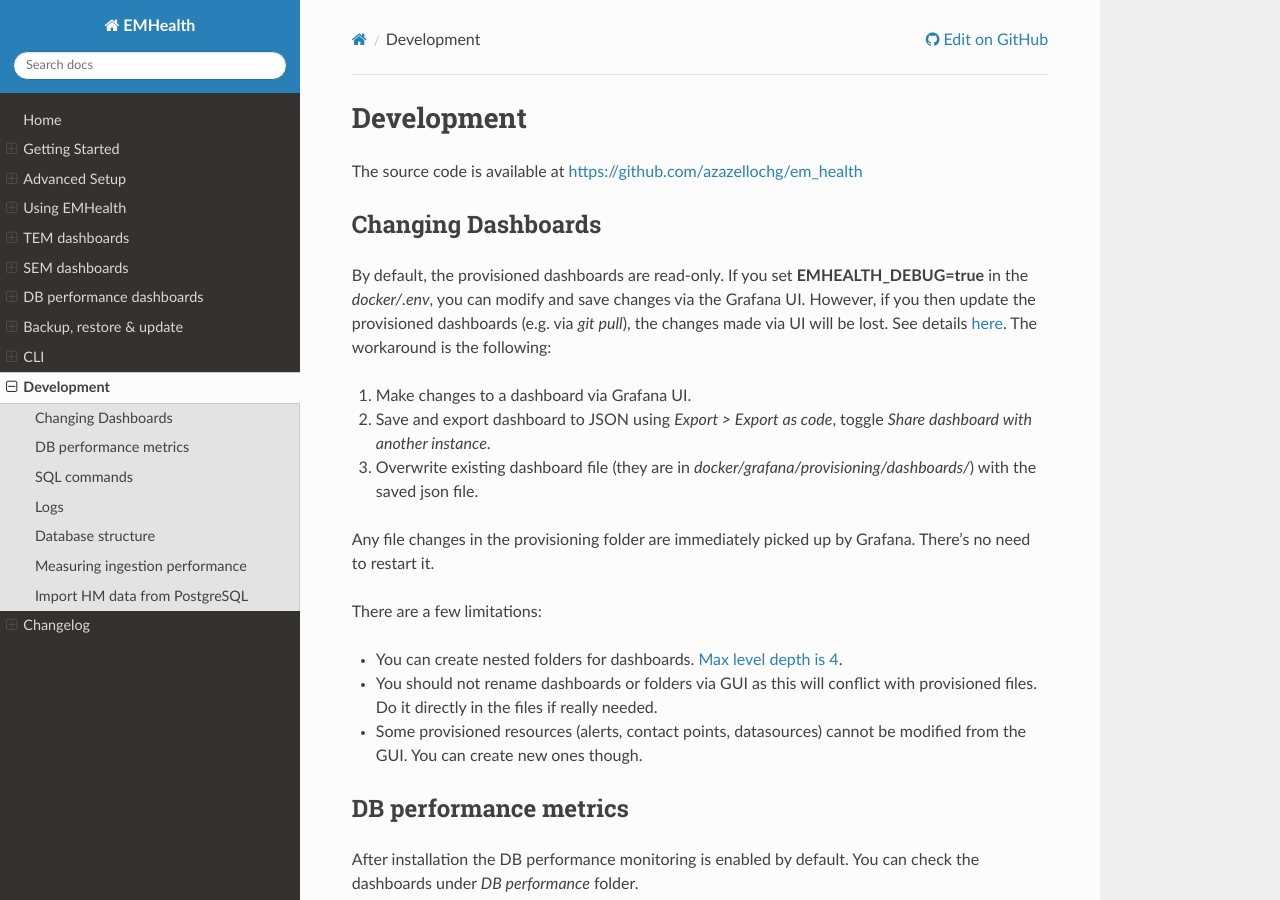
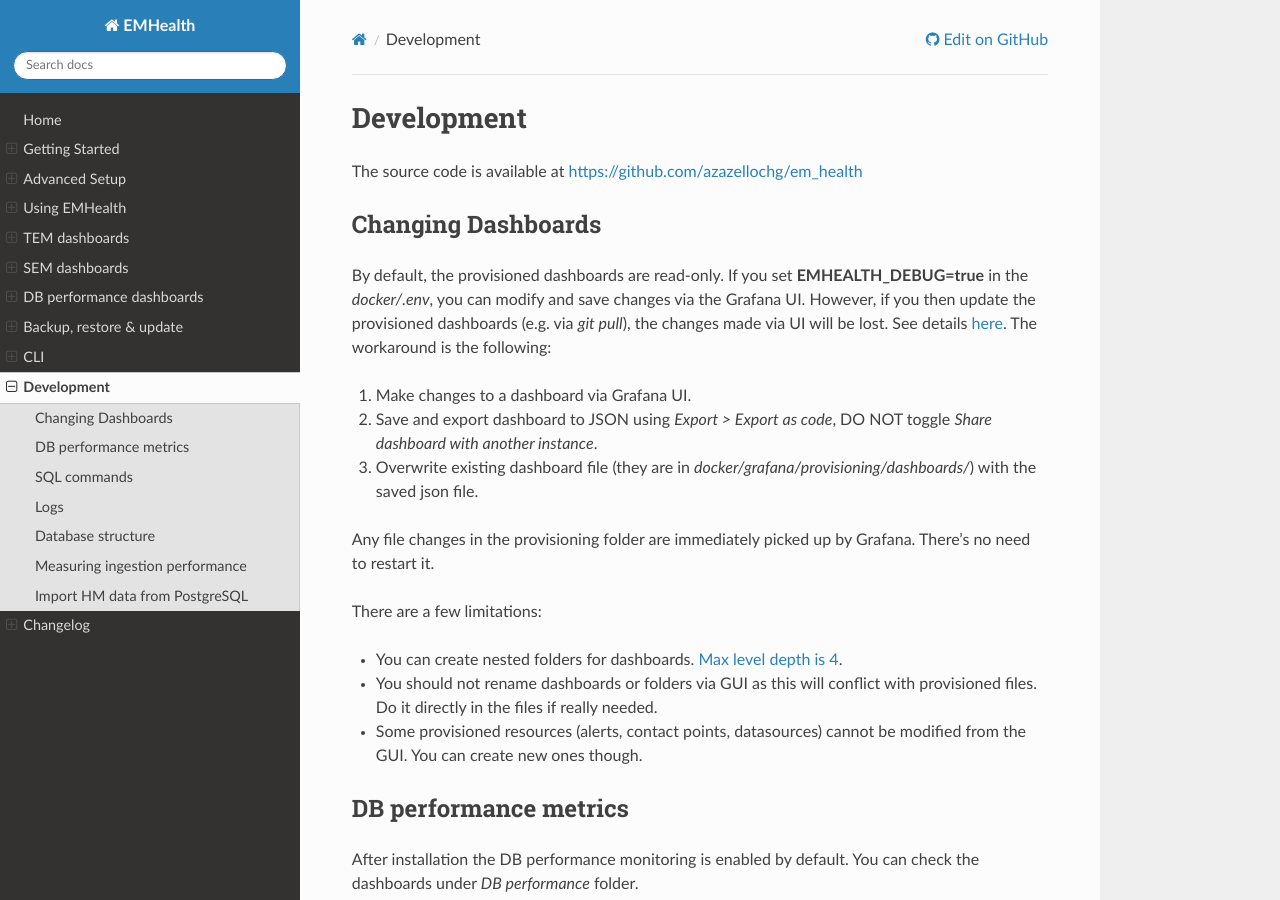
Before and after one commit to azazellochg/em_health, a Sphinx documentation site: the page built from docs/development.rst, in a window 1280 px wide and 900 px high. Built offline with Sphinx 7.4.7 and the Read the Docs theme 3.1.0, drawn with Linux system fonts in a browser that asks for light colours.

```diff
--- a/docs/development.rst
+++ b/docs/development.rst
@@ -11,7 +11,7 @@ However, if you then update the provisioned dashboards (e.g. via `git pull`), th
 `here <https://grafana.com/docs/grafana/latest/administration/provisioning/#make-changes-to-a-provisioned-dashboard>`_. The workaround is the following:
 
 1. Make changes to a dashboard via Grafana UI.
-2. Save and export dashboard to JSON using `Export > Export as code`, toggle `Share dashboard with another instance`.
+2. Save and export dashboard to JSON using `Export > Export as code`, DO NOT toggle `Share dashboard with another instance`.
 3. Overwrite existing dashboard file (they are in `docker/grafana/provisioning/dashboards/`) with the saved json file.
 
 Any file changes in the provisioning folder are immediately picked up by Grafana. There's no need to restart it.
```
Also changed, not shown: 2 other files.
